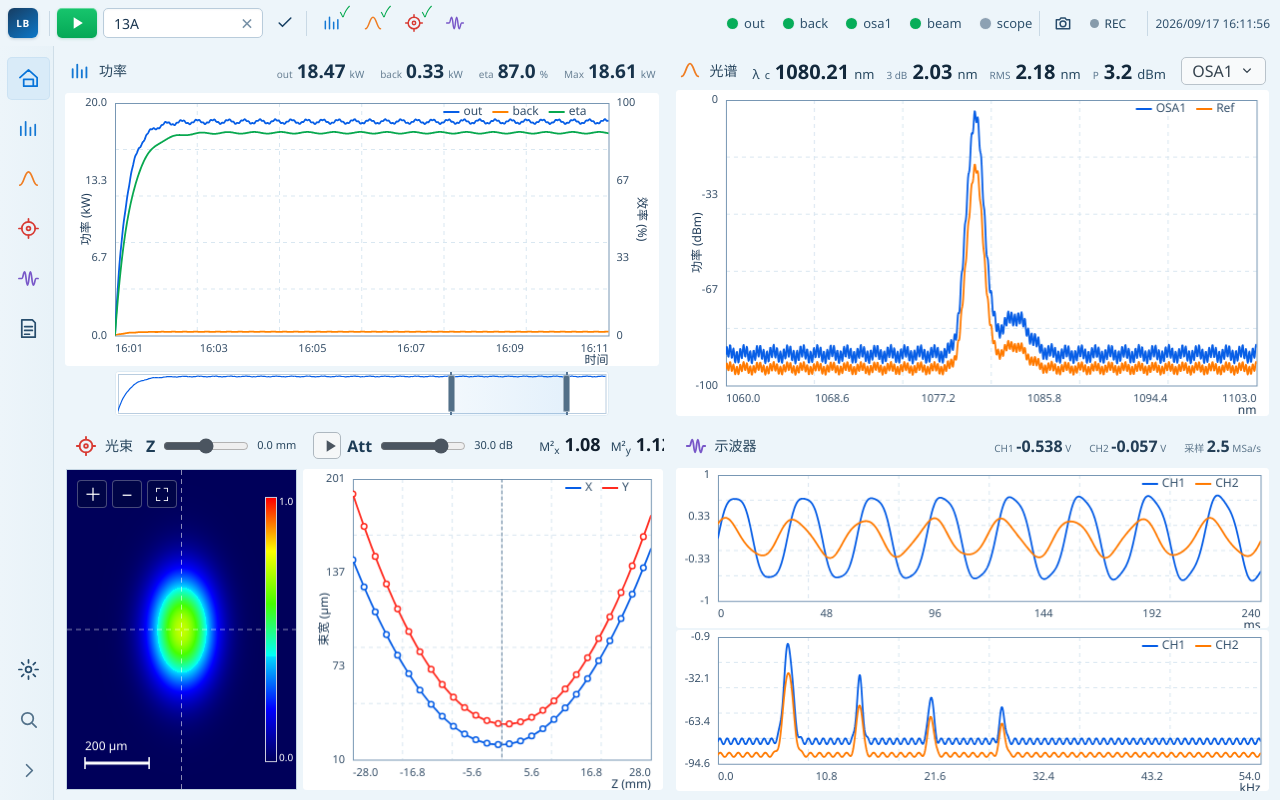
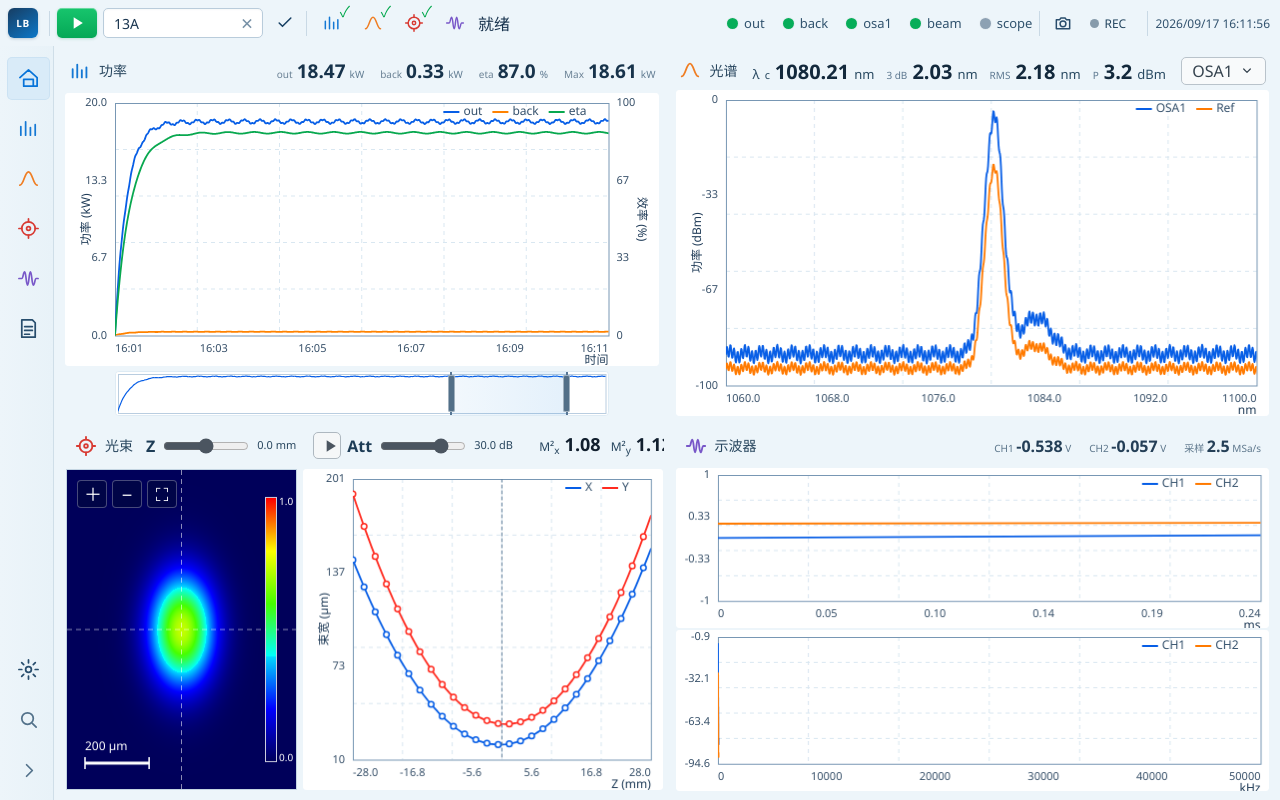
Before and after one commit to FenLynn/gpt-pub, a Vue app in the folder projects/1-桌面软件/107-LaserBench/src/LaserBench.App/WebUi/: page / in a window 1280 px wide. Built offline with nearby package versions, Linux system fonts and the light colour scheme.

Commit message:
P107 v0.4.9 stabilize acquisition and data workflow

```diff
--- a/projects/1-桌面软件/107-LaserBench/src/LaserBench.App/WebUi/src/App.vue
+++ b/projects/1-桌面软件/107-LaserBench/src/LaserBench.App/WebUi/src/App.vue
@@ -41,7 +41,8 @@ const powerSeries = computed<PlotSeries[]>(() => snapshot.value.power.traces.map
 })))
 const powerLeftMax = computed(() => Math.max(5, Math.ceil(Math.max(...snapshot.value.power.traces.filter(t=>t.unit!=='%').flatMap(t=>t.points.map(p=>p.y)), 1) / 5) * 5))
 const devicesShown = computed(() => snapshot.value.devices.slice(0,5))
-const moduleActive = (name:string) => snapshot.value.capturing && !!snapshot.value.captureSelection[name]
+const moduleActive = (name:string) => snapshot.value.captureState==='running' && !!snapshot.value.captureSelection[name]
+const captureStateText=computed(()=>({idle:'就绪',starting:'启动中',running:'采集中',stopping:'停止中',error:'错误'}[snapshot.value.captureState]??'就绪'))
 const filteredFiles=computed(()=>{const q=dataFilter.value.trim().toLowerCase();return q?snapshot.value.data.files.filter(f=>f.name.toLowerCase().includes(q)):snapshot.value.data.files})
 const recordDurationText = computed(() => {
   const total=Math.max(0,Math.floor(recordElapsed.value))
@@ -133,7 +134,7 @@ onBeforeUnmount(()=>{stopSnapshot?.();if(beamTimer)window.clearInterval(beamTime
     <header class="topbar">
       <div class="brand-lockup" title="LaserBench"><div class="brand-logo">LB</div><div v-if="sidebarExpanded" class="brand-copy"><b>LaserBench</b><small>v{{snapshot.version}}</small></div></div>
       <div class="vsep"></div>
-      <button class="run-btn" :class="{stopping:snapshot.capturing}" @click="toggleCapture" :title="snapshot.capturing?'停止采集':'开始采集'">
+      <button class="run-btn" :class="{stopping:snapshot.captureState==='stopping',running:snapshot.captureState==='running'}" @click="toggleCapture" :disabled="snapshot.captureState==='starting'" :title="snapshot.capturing?'停止采集':'开始采集'">
         <svg v-if="!snapshot.capturing" viewBox="0 0 24 24" class="fill-icon"><path d="M8 5v14l11-7z"/></svg>
         <svg v-else viewBox="0 0 24 24" class="fill-icon"><rect x="7" y="7" width="10" height="10" rx="1"/></svg>
       </button>
@@ -149,6 +150,7 @@ onBeforeUnmount(()=>{stopSnapshot?.();if(beamTimer)window.clearInterval(beamTime
       <button class="module-toggle beam-accent" :class="{active:snapshot.captureSelection.beam,breathing:moduleActive('beam')}" @click="toggleSource('beam')" title="本次采集包含光束"><svg viewBox="0 0 24 24"><circle cx="12" cy="12" r="7"/><circle cx="12" cy="12" r="2"/><path d="M12 2v3M12 19v3M2 12h3M19 12h3"/></svg></button>
       <button class="module-toggle scope-accent" :class="{active:snapshot.captureSelection.scope,breathing:moduleActive('scope')}" @click="toggleSource('scope')" title="本次采集包含示波器"><svg viewBox="0 0 24 24"><path d="M2 12h3c1.5 0 1.5-7 3-7s1.5 14 3 14 1.5-14 3-14 1.5 14 3 14 1.5-7 3-7h2"/></svg></button>
 
+      <span class="capture-state" :class="snapshot.captureState">{{captureStateText}}</span>
       <div class="top-spacer"></div>
       <div class="device-strip"><span v-for="d in devicesShown" :key="d.kind+d.alias" class="device-pill"><i :class="['status-dot',d.status]"></i>{{d.alias}}</span></div>
       <div class="vsep"></div>
@@ -175,8 +177,9 @@ onBeforeUnmount(()=>{stopSnapshot?.();if(beamTimer)window.clearInterval(beamTime
 
       <section v-if="activePage==='data'" class="utility-page">
         <div class="utility-head"><div><h2>数据</h2><p>当前实验目录：{{snapshot.data.experimentFolder}}</p></div><div class="utility-actions"><input class="data-search" v-model="dataFilter" placeholder="按 Label / 文件名筛选"/><button @click="refreshData">刷新</button><button @click="openFolder('exp')">打开实验目录</button></div></div>
+        <div class="capture-summary"><b>{{snapshot.lastCaptureMessage}}</b><span v-if="snapshot.lastCaptureAt">{{new Date(snapshot.lastCaptureAt).toLocaleString()}}</span></div>
         <div class="data-stats"><div><span>实验文件</span><b>{{snapshot.data.fileCount}}</b></div><div><span>截图</span><b>{{snapshot.data.pictureCount}}</b></div><div><span>录像</span><b>{{snapshot.data.videoCount}}</b></div></div>
-        <div class="file-table"><div class="file-row file-head"><span>文件名</span><span>大小</span><span>修改时间</span></div><div v-for="f in filteredFiles" :key="f.name" class="file-row"><span>{{f.name}}</span><span>{{formatBytes(f.size)}}</span><span>{{new Date(f.modified).toLocaleString()}}</span></div><div v-if="!filteredFiles.length" class="empty-state">当前实验目录还没有数据文件</div></div>
+        <div class="file-table"><div class="file-row file-head"><span>文件名</span><span>类型</span><span>大小</span><span>修改时间</span></div><div v-for="f in filteredFiles" :key="f.name" class="file-row"><span>{{f.name}}</span><span>{{f.extension.toUpperCase()}}</span><span>{{formatBytes(f.size)}}</span><span>{{new Date(f.modified).toLocaleString()}}</span></div><div v-if="!filteredFiles.length" class="empty-state">当前实验目录还没有数据文件</div></div>
       </section>
 
       <section v-if="activePage==='settings'" class="utility-page settings-page">
@@ -192,8 +195,8 @@ onBeforeUnmount(()=>{stopSnapshot?.();if(beamTimer)window.clearInterval(beamTime
           <div class="module-head power-head"><div class="panel-mark power-accent" :class="{breathing:moduleActive('power')}"><svg viewBox="0 0 24 24"><path d="M4 19V10M9 19V5M14 19v-8M19 19V8"/></svg></div><strong>功率</strong><div class="head-metrics"><span v-for="t in snapshot.power.traces" :key="t.name"><em>{{t.name}}</em><b>{{t.value.toFixed(t.unit==='%'?1:2)}}</b><small>{{t.unit}}</small></span><span v-if="snapshot.power.traces[0]" class="head-muted"><em>Max</em><b>{{snapshot.power.traces[0].maxValue.toFixed(2)}}</b><small>{{snapshot.power.traces[0].unit}}</small></span></div></div>
           <div class="power-layout">
             <div class="power-chart-zone">
-              <PlotCanvas class="main-plot" :series="powerSeries" :x-min="-600" :x-max="0" :y-min="0" :y-max="powerLeftMax" :right-y-min="0" :right-y-max="100" x-label="时间" y-label="功率 (kW)" right-y-label="效率 (%)" :time-axis="true" />
-              <div class="overview-row"><div class="overview-shell"><PlotCanvas :series="powerSeries.slice(0,1)" :x-min="-600" :x-max="0" :compact="true" /><div class="overview-selected"><i></i><i></i></div></div></div>
+              <PlotCanvas class="main-plot" :series="powerSeries" :x-min="-settingsDraft.powerWindow" :x-max="0" :y-min="0" :y-max="powerLeftMax" :right-y-min="0" :right-y-max="100" x-label="时间" y-label="功率 (kW)" right-y-label="效率 (%)" :time-axis="true" />
+              <div class="overview-row"><div class="overview-shell"><PlotCanvas :series="powerSeries.slice(0,1)" :x-min="-settingsDraft.powerWindow" :x-max="0" :compact="true" /><div class="overview-selected"><i></i><i></i></div></div></div>
             </div>
 
           </div>
@@ -201,7 +204,7 @@ onBeforeUnmount(()=>{stopSnapshot?.();if(beamTimer)window.clearInterval(beamTime
 
         <article class="instrument-panel spectrum-panel" :class="{hidden:!['dashboard','spectrum'].includes(activePage)}">
           <div class="spectrum-head"><div class="panel-mark inline spectrum-accent" :class="{breathing:moduleActive('spectrum')}"><svg viewBox="0 0 24 24"><path d="M3 19c4 0 5-14 9-14s5 14 9 14"/></svg></div><div class="osa-metrics"><span>λ<sub>c</sub><b>{{snapshot.spectrum.centerWavelength.toFixed(2)}}</b>nm</span><i></i><span><em>3 dB</em><b>{{snapshot.spectrum.linewidth3Db.toFixed(2)}}</b>nm</span><i></i><span><em>RMS</em><b>{{snapshot.spectrum.linewidthRms.toFixed(2)}}</b>nm</span><i></i><span><em>P</em><b>{{snapshot.spectrum.power.toFixed(1)}}</b>dBm</span></div><button class="select-like">OSA1<svg viewBox="0 0 24 24"><path d="m7 9 5 5 5-5"/></svg></button></div>
-          <PlotCanvas class="spectrum-plot" :series="snapshot.spectrum.traces" :y-min="-100" :y-max="0" x-label="nm" y-label="功率 (dBm)" />
+          <PlotCanvas class="spectrum-plot" :series="snapshot.spectrum.traces" :x-min="settingsDraft.osaStart" :x-max="settingsDraft.osaStop" :y-min="-100" :y-max="0" x-label="nm" y-label="功率 (dBm)" />
         </article>
 
         <article class="instrument-panel beam-panel" :class="{hidden:!['dashboard','beam'].includes(activePage)}">
@@ -210,7 +213,7 @@ onBeforeUnmount(()=>{stopSnapshot?.();if(beamTimer)window.clearInterval(beamTime
 
         </article>
 
-        <article class="instrument-panel scope-panel" :class="{hidden:!['dashboard','scope'].includes(activePage)}"><div class="module-head scope-head"><div class="panel-mark scope-accent" :class="{breathing:moduleActive('scope')}"><svg viewBox="0 0 24 24"><path d="M2 12h3c1.5 0 1.5-7 3-7s1.5 14 3 14 1.5-14 3-14 1.5 14 3 14 1.5-7 3-7h2"/></svg></div><strong>示波器</strong><div class="scope-readouts"><span>CH1 <b>{{snapshot.scope.time[0]?.points.at(-1)?.y.toFixed(3) ?? '0.000'}}</b> V</span><span>CH2 <b>{{snapshot.scope.time[1]?.points.at(-1)?.y.toFixed(3) ?? '0.000'}}</b> V</span><span>采样 <b>2.5</b> MSa/s</span></div></div><div class="scope-plots"><PlotCanvas :series="snapshot.scope.time" :y-min="-1" :y-max="1" x-label="ms" :tight="true" /><PlotCanvas :series="snapshot.scope.fft" x-label="kHz" :tight="true" /></div></article>
+        <article class="instrument-panel scope-panel" :class="{hidden:!['dashboard','scope'].includes(activePage)}"><div class="module-head scope-head"><div class="panel-mark scope-accent" :class="{breathing:moduleActive('scope')}"><svg viewBox="0 0 24 24"><path d="M2 12h3c1.5 0 1.5-7 3-7s1.5 14 3 14 1.5-14 3-14 1.5 14 3 14 1.5-7 3-7h2"/></svg></div><strong>示波器</strong><div class="scope-readouts"><span>CH1 <b>{{snapshot.scope.time[0]?.points.at(-1)?.y.toFixed(3) ?? '0.000'}}</b> V</span><span>CH2 <b>{{snapshot.scope.time[1]?.points.at(-1)?.y.toFixed(3) ?? '0.000'}}</b> V</span><span>采样 <b>2.5</b> MSa/s</span></div></div><div class="scope-plots"><PlotCanvas :series="snapshot.scope.time" :x-min="0" :x-max="settingsDraft.scopeTimeSpan" :y-min="-1" :y-max="1" x-label="ms" :tight="true" /><PlotCanvas :series="snapshot.scope.fft" :x-min="0" :x-max="settingsDraft.scopeFftMax*1000" x-label="kHz" :tight="true" /></div></article>
       </section>
     </main>
   </div>
```
